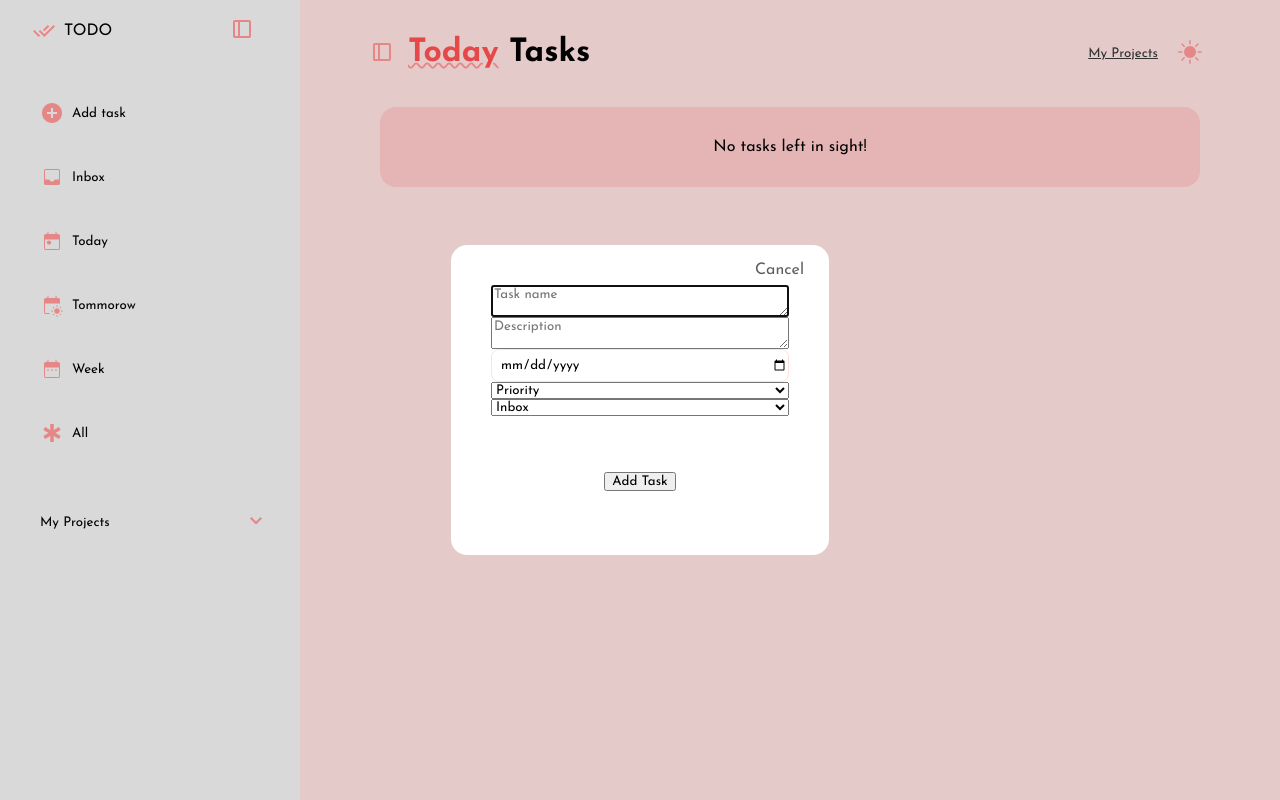
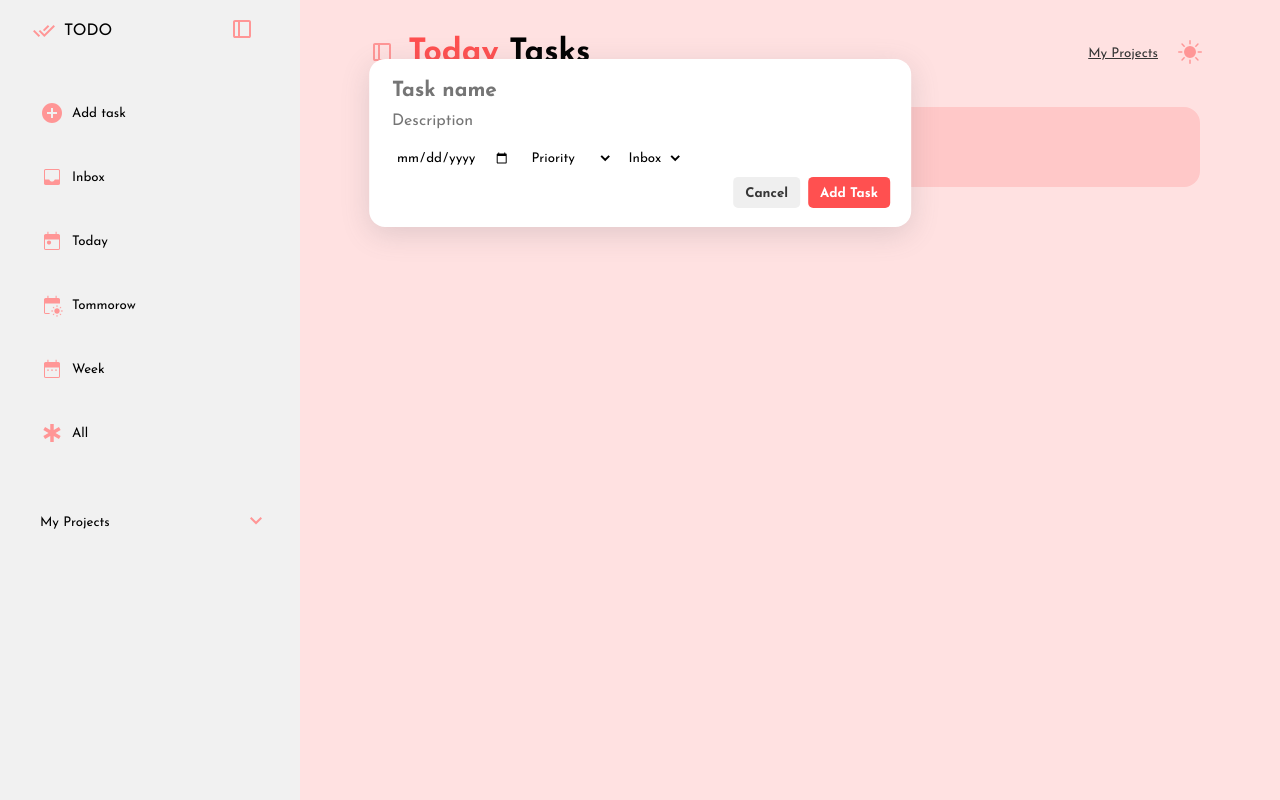
Before and after one commit to S-Y-A-N/todo-list, a website built with webpack: page src/index.html in a window 1280 px wide. Both pictures are taken after a click on the element "Add task". Built offline with nearby package versions, Linux system fonts and the light colour scheme.

Commit message:
update dialog styling

```diff
--- a/src/dialog.css
+++ b/src/dialog.css
@@ -1,61 +1,96 @@
+dialog::backdrop {
+    background: none;
+}
+
 dialog {
-    width: 330px;
-    padding: 2.5rem 1.5rem;
+    padding: 1.2rem 1.3rem;
     border: none;
     border-radius: 1rem;
+    box-shadow: rgba(100, 100, 111, 0.2) 0px 7px 29px 0px;
+    min-width: fit-content;
+    width: 500px;
 
-    position: relative;
+    /* positioning */
+    margin: 0;
+    transform: translate(-50%, 35%);
+    left: 50%;
 }
 
-dialog > form {
-    display: flex;
-    flex-direction: column;
-
-    margin: 0 1rem;
+dialog textarea {
+    border: none;
+    outline: none;
+    width: 100%;
+    resize: none;
+    height: 1.3rem;
 }
 
-dialog > form > div {
-    display: flex;
-    flex-direction: column;
-    margin-bottom: 1.5rem;
+#name {
+    font-size: 1.3rem;
+    font-weight: bold;
+
 }
 
-dialog label {
-    font-size: 1.2rem;
-    margin-bottom: .3rem;
-    margin-left: .2rem;
+#desc {
+    font-size: 1rem;
+    margin-top: 4px;
 }
 
-dialog input {
-    outline: none;
-    height: 1.9rem;
-    border: 1px solid var(--back-bg);
-    border-radius: .5rem;
-    padding-left: .5rem;
+.button-container {
+    display: flex;
+    flex-direction: row;
+    justify-content: flex-end;
+    align-items: center;
+    gap: 8px;
 }
 
-dialog input:focus {
-    border-color: var(--main-bg);
+.button {
+    border: none;
+    border-radius: 5px;
+    padding: 10px 12px 8px;
+    color: white;
+    font-weight: bold;
 }
 
-dialog button {
-    align-self: center;
-    margin-top: 2rem;
+#submitTask {
+    background: var(--highlight-dark);
 }
 
 #closeDialogBtn {
-    background: none;
-    box-shadow: none;
-    border: none;
-    padding: 0;
-    font-size: 1rem;
-    color: rgb(94, 94, 94);
-
-    position: absolute;
-    top: -15px;
-    right: 25px;
+    color: var(--dark-gray);
 }
 
-#closeDialogBtn:hover {
-    color: rgb(124, 0, 0);
+.task-controls {
+    margin: 4px 0;
 }
+
+.task-controls >  * {
+    background: none;
+    border: none;
+    outline: none;
+
+    padding: 6px;
+    border: 1px solid var(--light-gray);
+}
+
+dialog[open] {
+    animation: fade-in 100ms linear;
+}
+
+dialog:not([open]) {
+    opacity: 0;
+}
+
+@keyframes fade-in {
+    0% {
+      opacity: 0;
+    }
+    100% {
+      opacity: 1;
+    }
+}
+
+@keyframes fade-out {
+    100% {
+      opacity: 0;
+    }
+}
```
